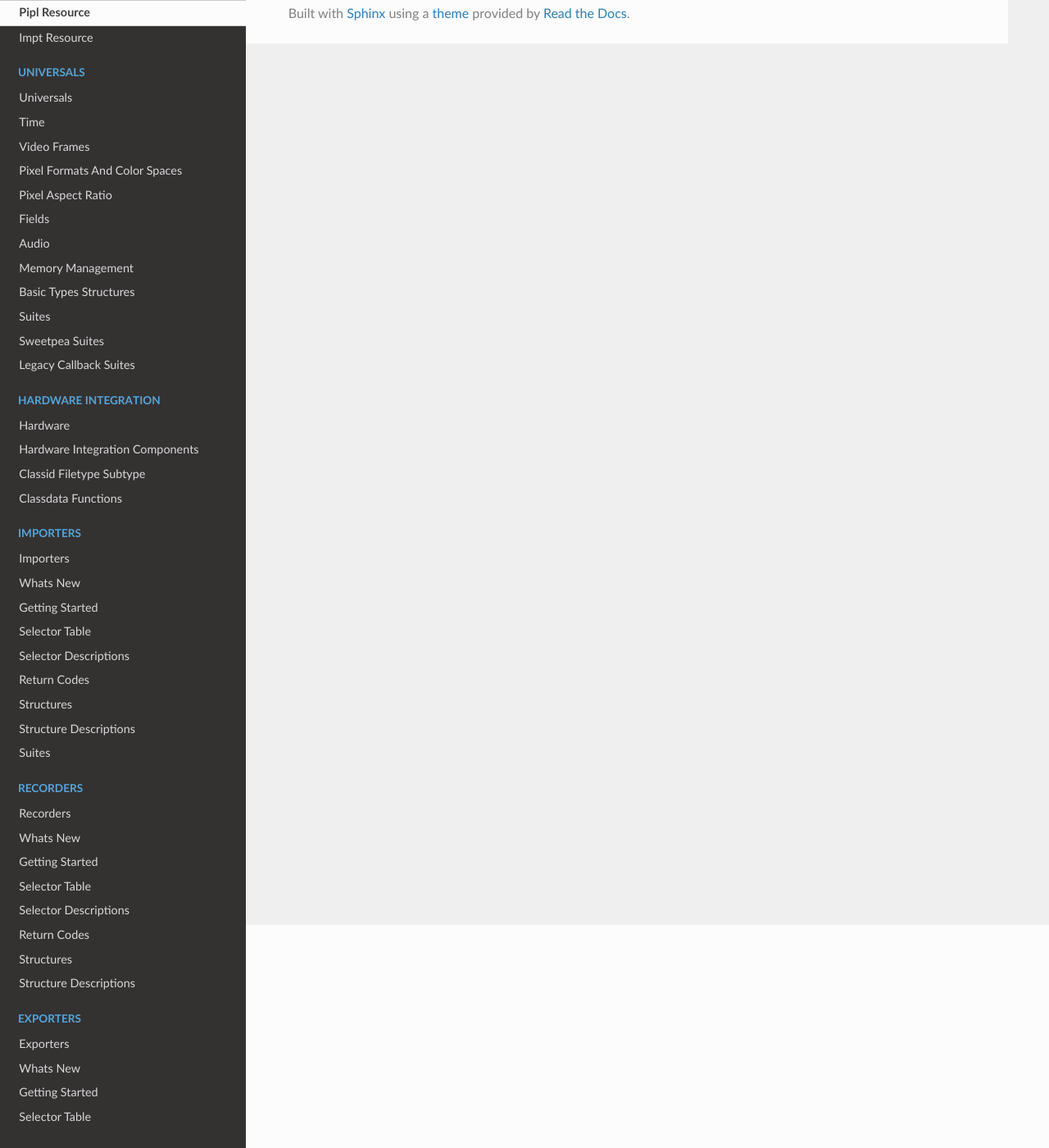
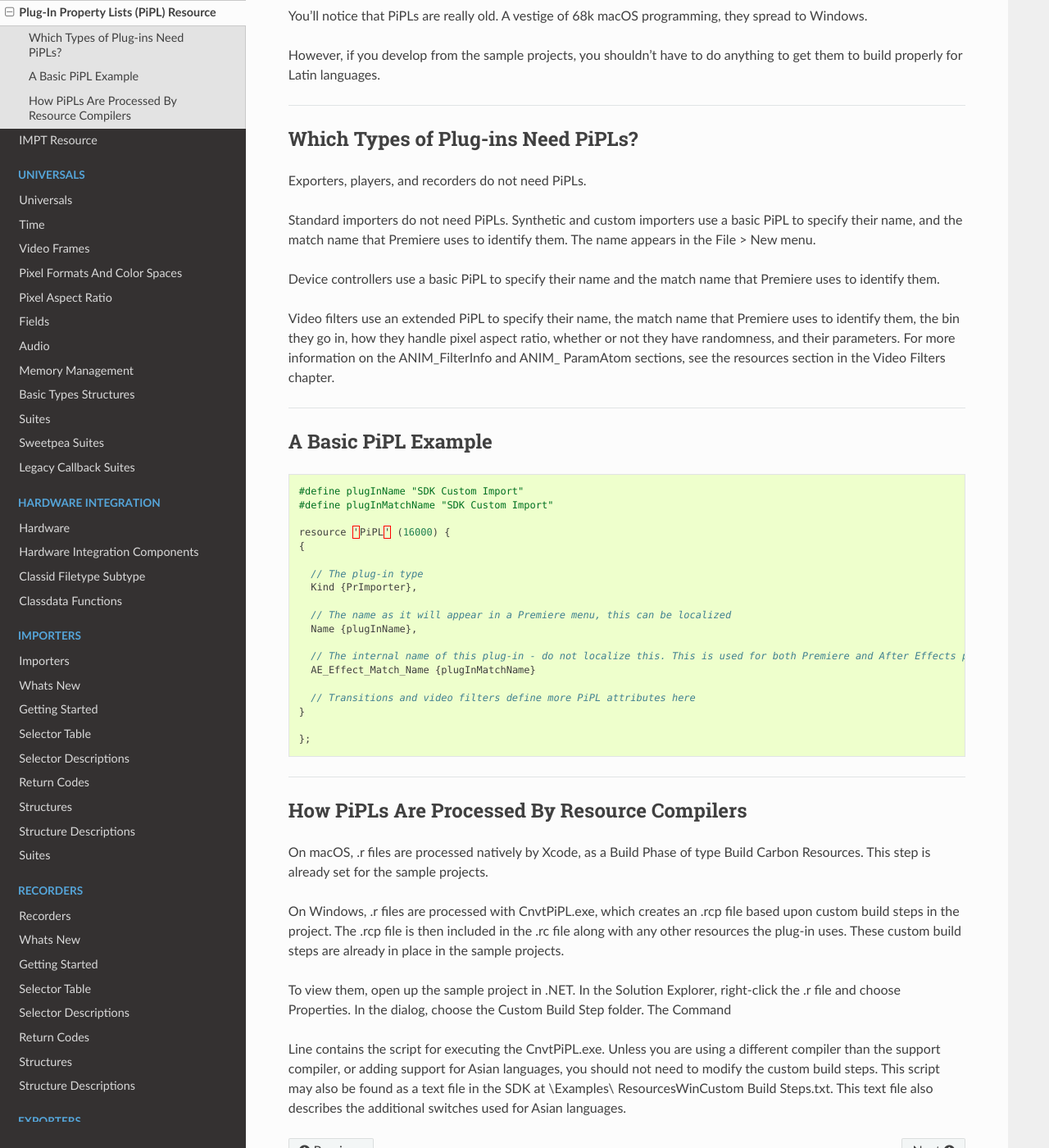
Before and after one commit to docsforadobe/premiere-plugin-guide, a Sphinx documentation site: the page built from docs/resources/pipl-resource.rst, in a window 1280 px wide and 1400 px high, scrolled down 272 px. Shown: the whole window at 82% size. Built offline with Sphinx 7.4.7 and the Read the Docs theme 2.0.0, drawn with Linux system fonts in a browser that asks for light colours; pages that are not in the unit, such as notebooks, are missing from menus; some of the changed text lies outside the part shown.

Commit message:
First pass of Resources

```diff
--- a/docs/resources/pipl-resource.rst
+++ b/docs/resources/pipl-resource.rst
@@ -1,4 +1,65 @@
 .. _resources/pipl-resource:
 
-Pipl Resource
+Plug-In Property Lists (PiPL) Resource
 ################################################################################
+
+For many plug-in types, Premiere loads a PiPL (Plug-in Property List) resource. The PiPL is described in a file with a ".r" extension.
+
+The complete PiPL syntax is described in PiPL.r.
+
+You'll notice that PiPLs are really old. A vestige of 68k macOS programming, they spread to Windows.
+
+However, if you develop from the sample projects, you shouldn't have to do anything to get them to build properly for Latin languages.
+
+----
+
+Which Types of Plug-ins Need PiPLs?
+================================================================================
+
+Exporters, players, and recorders do not need PiPLs.
+
+Standard importers do not need PiPLs. Synthetic and custom importers use a basic PiPL to specify their name, and the match name that Premiere uses to identify them. The name appears in the File > New menu.
+
+Device controllers use a basic PiPL to specify their name and the match name that Premiere uses to identify them.
+
+Video filters use an extended PiPL to specify their name, the match name that Premiere uses to identify them, the bin they go in, how they handle pixel aspect ratio, whether or not they have randomness, and their parameters. For more information on the ANIM_FilterInfo and ANIM\_ ParamAtom sections, see the resources section in the Video Filters chapter.
+
+----
+
+A Basic PiPL Example
+================================================================================
+
+::
+
+  #define plugInName "SDK Custom Import"
+  #define plugInMatchName "SDK Custom Import"
+
+  resource 'PiPL' (16000) {
+  {
+
+    // The plug-in type
+    Kind {PrImporter},
+
+    // The name as it will appear in a Premiere menu, this can be localized
+    Name {plugInName},
+
+    // The internal name of this plug-in - do not localize this. This is used for both Premiere and After Effects plug-ins.
+    AE_Effect_Match_Name {plugInMatchName}
+
+    // Transitions and video filters define more PiPL attributes here
+  }
+
+  };
+
+----
+
+How PiPLs Are Processed By Resource Compilers
+================================================================================
+
+On macOS, .r files are processed natively by Xcode, as a Build Phase of type Build Carbon Resources. This step is already set for the sample projects.
+
+On Windows, .r files are processed with CnvtPiPL.exe, which creates an .rcp file based upon custom build steps in the project. The .rcp file is then included in the .rc file along with any other resources the plug-in uses. These custom build steps are already in place in the sample projects.
+
+To view them, open up the sample project in .NET. In the Solution Explorer, right-click the .r file and choose Properties. In the dialog, choose the Custom Build Step folder. The Command
+
+Line contains the script for executing the CnvtPiPL.exe. Unless you are using a different compiler than the support compiler, or adding support for Asian languages, you should not need to modify the custom build steps. This script may also be found as a text file in the SDK at \\Examples\\ Resources\Win\Custom Build Steps.txt. This text file also describes the additional switches used for Asian languages.
--- a/docs/resources/resources.rst
+++ b/docs/resources/resources.rst
@@ -2,3 +2,7 @@
 
 Resources
 ################################################################################
+
+There are two types of special resources that are specific to Premiere plug-ins: the PiPL and the IMPT.
+
+This chapter describes these resources, and how certain plug-in types use them.
```
Also changed, not shown: docs/resources/impt-resource.rst (+17 -1 lines).
